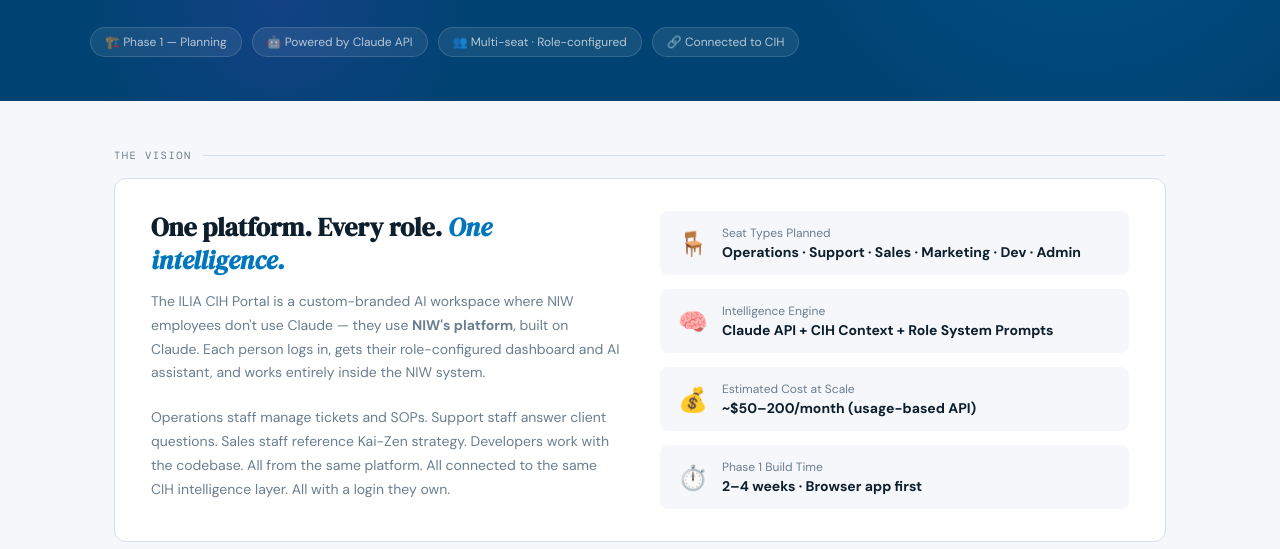
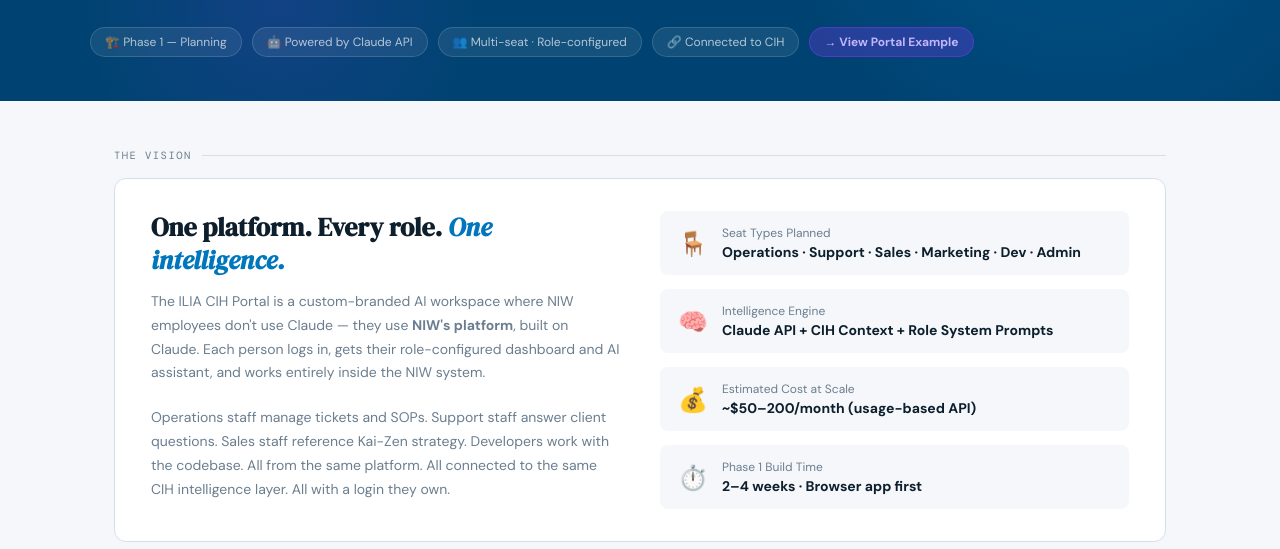
Before and after one commit to NIWCompanies-ILIA-Central-Intelligence/ilia-cih-portal, a plain HTML site: page index.html in a window 1280 px wide. Shown: the part 251-800 px from the top of the page. Drawn offline with nearby package versions, Linux system fonts and the light colour scheme.

Commit message:
Add View Portal Example link to header

```diff
--- a/index.html
+++ b/index.html
@@ -167,6 +167,7 @@
       <div class="meta-pill">🤖 Powered by Claude API</div>
       <div class="meta-pill">👥 Multi-seat · Role-configured</div>
       <div class="meta-pill">🔗 Connected to CIH</div>
+      <a href="https://niwcompanies-ilia-central-intelligence.github.io/ilia-cih-portal-demo/" target="_blank" class="meta-pill" style="background:rgba(124,58,237,0.3);border-color:rgba(124,58,237,0.5);color:#C4B5FD;font-weight:700;">→ View Portal Example</a>
     </div>
   </div>
 </header>
```
